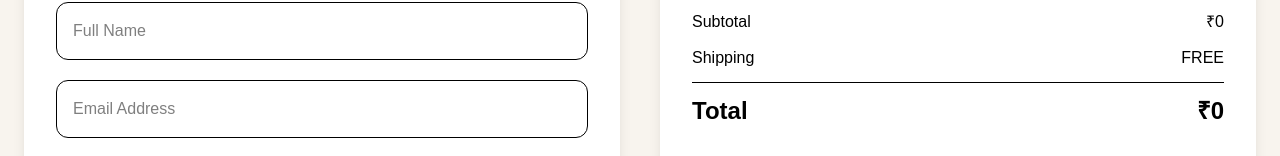
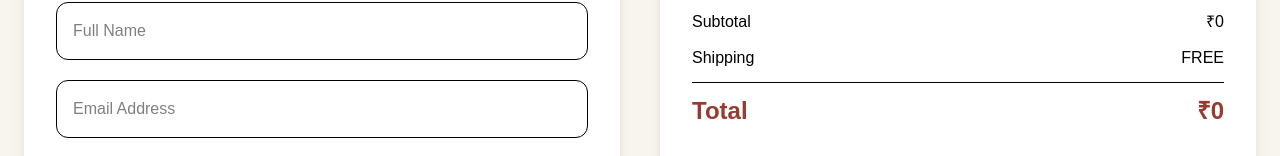
Before and after one commit to hudhafathima081-cell/Elane, a Next.js app: page /checkout in a window 1280 px wide. Shown: the part 234-390 px from the top of the page. Built offline with nearby package versions, Linux system fonts and the light colour scheme.

Commit message:
addded color for total

```diff
--- a/app/checkout/page.tsx
+++ b/app/checkout/page.tsx
@@ -140,7 +140,7 @@ export default function CheckoutPage() {
 
             <hr />
 
-            <div className="flex justify-between text-2xl font-bold text-black">
+            <div className="flex justify-between text-2xl font-bold text-[#953c30]">
 
               <span>Total</span>
 
```
